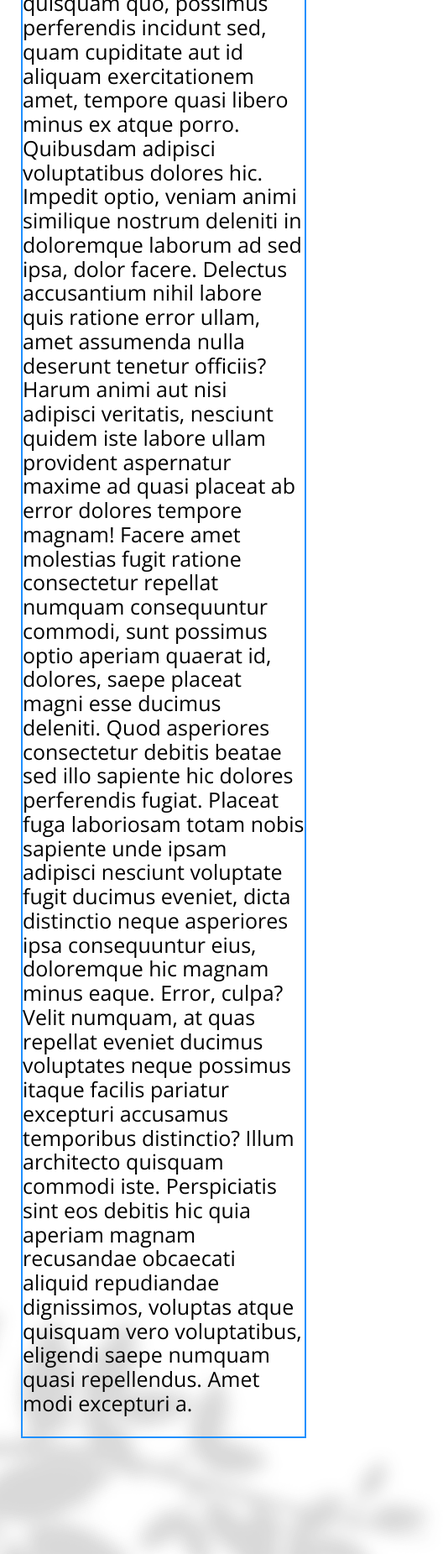
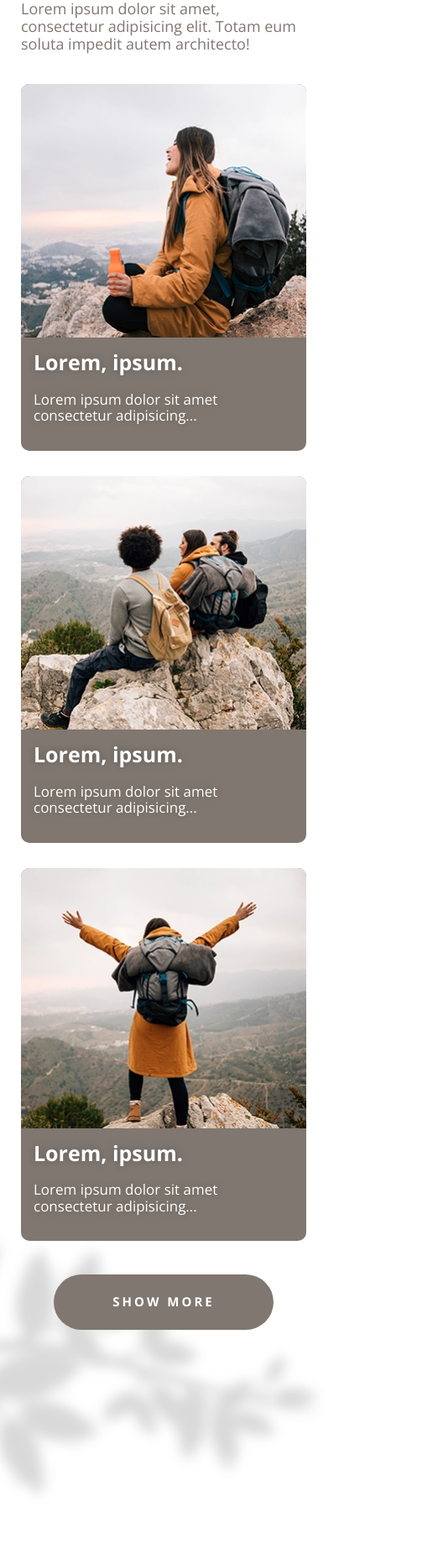
Before and after one commit to ramilzag/hiking, a plain HTML site: page index.html in a window 390 px wide. Shown: the part 149-2000 px from the top of the page at 84% size, 528 px wide, since content can reach past the window. After the commit the page ends 1943 px from the top, so only its background shows below. Drawn offline with nearby package versions, Linux system fonts and the light colour scheme.

Commit message:
Updated action block images plus adjustments

```diff
--- a/css/styles.css
+++ b/css/styles.css
@@ -29,7 +29,6 @@ html {
 body {
   font-family: "Open Sans", "Times New Roman", Times, serif;
   font-size: 2.5rem;
-  /* padding: 0 0.5rem; */
 }
 
 h1,
@@ -64,41 +63,31 @@ a {
 }
 
 /* Tree branch  */
-.branch-right,
-.branch-left {
+
+.branch {
   position: relative;
 }
 
-.branch-left .branch-left--small {
+.branch-left {
   position: absolute;
   left: 0;
-  height: 219px;
-  bottom: -5rem;
+  bottom: -15rem;
   z-index: -1;
 }
 
-.branch-left .branch-left--large {
+.branch-right {
   position: absolute;
-  left: 0;
-  bottom: -20rem;
-  z-index: -1;
-}
-
-.branch-right .branch-right--small {
-  position: absolute;
-  height: 219px;
   right: 0;
-  bottom: -5rem;
+  bottom: -15rem;
   z-index: -1;
   transform: rotate(180deg);
 }
 
-.branch-right .branch-right--large {
-  position: absolute;
-  right: 0;
-  bottom: -20rem;
-  z-index: -1;
-  transform: rotate(180deg);
+@media screen and (max-width: 500px) {
+  .branch-left,
+  .branch-right {
+    width: 100%;
+  }
 }
 
 /* Ripped container */
@@ -127,11 +116,11 @@ a {
 /* Buttons */
 
 .btn {
-  border-radius: 30px;
+  border-radius: var(--border-radius);
   border: 0;
   font-size: 2.2rem;
   margin: 1rem 0;
-  padding: 1.2rem 5rem;
+  padding: 2.4rem 7rem;
   letter-spacing: 1px;
   cursor: pointer;
   text-align: center;
@@ -277,8 +266,7 @@ a {
 /* Cards */
 
 .card {
-  border-radius: var(--border-radius);
-  box-shadow: 0 0 20px 10px #f3f3f3;
+  border-radius: 10px;
   cursor: pointer;
   overflow: hidden;
   transition: transform 0.45s;
@@ -288,18 +276,8 @@ a {
   transform: scale(1.05);
 }
 
-.card__header {
-  background: var(--color-secondary);
-}
-
 .card__body {
-  padding: 2rem 3rem;
-}
-
-.card__body {
-  color: var(--color-text-alternative);
-  text-shadow: var(--text-shadow);
-  font-size: 2rem;
+  padding: 2.5rem 1.5rem;
 }
 
 .card__image {
@@ -310,18 +288,46 @@ a {
 
 .card__heading {
   margin-top: 0;
+  font-size: 2.5rem;
+}
+
+.card__description {
+  font-size: 1.7rem;
+}
+
+.card--rounded {
+  border-radius: var(--border-radius);
+}
+
+.card--primary {
+  background: var(--color-primary);
   color: var(--color-text-alternative);
   text-shadow: var(--text-shadow);
-  font-size: 3.2rem;
+}
+
+.card--secondary {
+  background: var(--color-secondary);
+  color: var(--color-text-alternative);
+  text-shadow: var(--text-shadow);
+}
+
+@media screen and (max-width: 500px) {
+  .card__body {
+    padding: 1.5rem;
+  }
 }
 
 @media screen and (min-width: 768px) {
-  .card__heading {
-    font-size: 2.5rem;
+  .card__body {
+    padding: 4rem 2rem;
   }
 
-  .card__body {
-    font-size: 1.7rem;
+  .card__heading {
+    font-size: 3rem;
+  }
+
+  .card__description {
+    font-size: 2rem;
   }
 }
 
@@ -343,7 +349,7 @@ a {
   }
 }
 
-.block__heading {
+/* .block__heading {
   margin-top: 0;
 }
 
@@ -363,7 +369,7 @@ a {
 
 .block--secondary .block__heading {
   color: var(--color-text-alternative);
-}
+} */
 
 /* Collapsible */
 
@@ -679,11 +685,11 @@ a {
   text-transform: uppercase;
   letter-spacing: 2px;
   font-weight: 900;
-  font-size: 5rem;
+  font-size: 4rem;
 }
 
 .action__description {
-  font-size: 2rem;
+  font-size: 1.8rem;
   color: var(--color-secondary);
   font-weight: 400;
 }
@@ -699,21 +705,27 @@ a {
   letter-spacing: 3px;
 }
 
-.action .branch-left--large {
-  bottom: -12%;
+@media screen and (max-width: 500px) {
+  .action__content {
+    margin: 2rem 0 3rem;
+  }
+
+  .action__button {
+    font-size: 1.5rem;
+  }
 }
 
 @media screen and (min-width: 768px) {
   .action__heading {
-    font-size: 4rem;
+    font-size: 5rem;
   }
 
   .action__description {
-    font-size: 1.9rem;
+    font-size: 2rem;
   }
 
   .action__button {
-    font-size: 1.6rem;
+    font-size: 2rem;
   }
 }
 
--- a/index.html
+++ b/index.html
@@ -14,48 +14,76 @@
     <title>Document</title>
   </head>
   <body>
-    <div class="block branch-left branch-right">
-      <div
-        class="container"
-        style="border: 2px solid dodgerblue; margin-bottom: 2rem"
-      >
-        <p>
-          Lorem ipsum dolor sit amet, consectetur adipisicing elit. Esse qui
-          voluptates cumque quisquam quo, possimus perferendis incidunt sed,
-          quam cupiditate aut id aliquam exercitationem amet, tempore quasi
-          libero minus ex atque porro. Quibusdam adipisci voluptatibus dolores
-          hic. Impedit optio, veniam animi similique nostrum deleniti in
-          doloremque laborum ad sed ipsa, dolor facere. Delectus accusantium
-          nihil labore quis ratione error ullam, amet assumenda nulla deserunt
-          tenetur officiis? Harum animi aut nisi adipisci veritatis, nesciunt
-          quidem iste labore ullam provident aspernatur maxime ad quasi placeat
-          ab error dolores tempore magnam! Facere amet molestias fugit ratione
-          consectetur repellat numquam consequuntur commodi, sunt possimus optio
-          aperiam quaerat id, dolores, saepe placeat magni esse ducimus
-          deleniti. Quod asperiores consectetur debitis beatae sed illo sapiente
-          hic dolores perferendis fugiat. Placeat fuga laboriosam totam nobis
-          sapiente unde ipsam adipisci nesciunt voluptate fugit ducimus eveniet,
-          dicta distinctio neque asperiores ipsa consequuntur eius, doloremque
-          hic magnam minus eaque. Error, culpa? Velit numquam, at quas repellat
-          eveniet ducimus voluptates neque possimus itaque facilis pariatur
-          excepturi accusamus temporibus distinctio? Illum architecto quisquam
-          commodi iste. Perspiciatis sint eos debitis hic quia aperiam magnam
-          recusandae obcaecati aliquid repudiandae dignissimos, voluptas atque
-          quisquam vero voluptatibus, eligendi saepe numquam quasi repellendus.
-          Amet modi excepturi a.
+    <section class="block branch action">
+      <header class="action__header">
+        <h2 class="action__heading">Let's Go</h2>
+        <p class="action__description">
+          Lorem ipsum dolor sit amet, consectetur adipisicing elit. Totam eum
+          soluta impedit autem architecto!
         </p>
+      </header>
+      <div class="grid grid--1x3 action__content">
+        <div class="card card--secondary">
+          <header class="card__header">
+            <picture>
+              <source type="image/webp" srcset="images/action_img1.webp 1x" />
+              <source type="image/png" srcset="images/action_img1.png 1x" />
+              <img
+                class="card__image"
+                src="./images/action_img1.png"
+                alt="hiker's image standing on mountain"
+              />
+            </picture>
+          </header>
+          <div class="card__body">
+            <h3 class="card__heading">Lorem, ipsum.</h3>
+            <p class="card__description">
+              Lorem ipsum dolor sit amet consectetur adipisicing...
+            </p>
+          </div>
+        </div>
+        <div class="card card--secondary">
+          <header class="card__header">
+            <picture>
+              <source type="image/webp" srcset="images/action_img2.webp 1x" />
+              <source type="image/png" srcset="images/action_img2.png 1x" />
+              <img
+                class="card__image"
+                src="./images/action_img2.png"
+                alt="hiker's image standing on mountain"
+              />
+            </picture>
+          </header>
+          <div class="card__body">
+            <h3 class="card__heading">Lorem, ipsum.</h3>
+            <p class="card__description">
+              Lorem ipsum dolor sit amet consectetur adipisicing...
+            </p>
+          </div>
+        </div>
+        <div class="card card--secondary">
+          <header class="card__header">
+            <picture>
+              <source type="image/webp" srcset="images/action_img3.webp 1x" />
+              <source type="image/png" srcset="images/action_img3.png 1x" />
+              <img
+                class="card__image"
+                src="./images/action_img3.png"
+                alt="hiker's image standing on mountain"
+              />
+            </picture>
+          </header>
+          <div class="card__body">
+            <h3 class="card__heading">Lorem, ipsum.</h3>
+            <p class="card__description">
+              Lorem ipsum dolor sit amet consectetur adipisicing...
+            </p>
+          </div>
+        </div>
       </div>
-      <img
-        class="branch-left branch-left--large"
-        src="./images/branch.png"
-        alt=""
-      />
-      <!-- <img
-        class="branch-right branch-right--small"
-        src="./images/branch.png"
-        alt=""
-      /> -->
-    </div>
+      <button class="btn btn--secondary action__button">Show More</button>
+      <img class="branch-left" src="./images/branch.png" alt="" />
+    </section>
     <script src="./js/collapsible.js"></script>
   </body>
 </html>
```
Also changed, not shown: components/blockAction.html (+23 -37 lines), components/cards.html (+3 -1 lines), components/containerDecorations.html (+3 -3 lines), images/action_img1.png (added), images/action_img1.webp (added), images/action_img2.png (added), images/action_img2.webp (added), images/action_img3.png (added), images/action_img3.webp (added).
